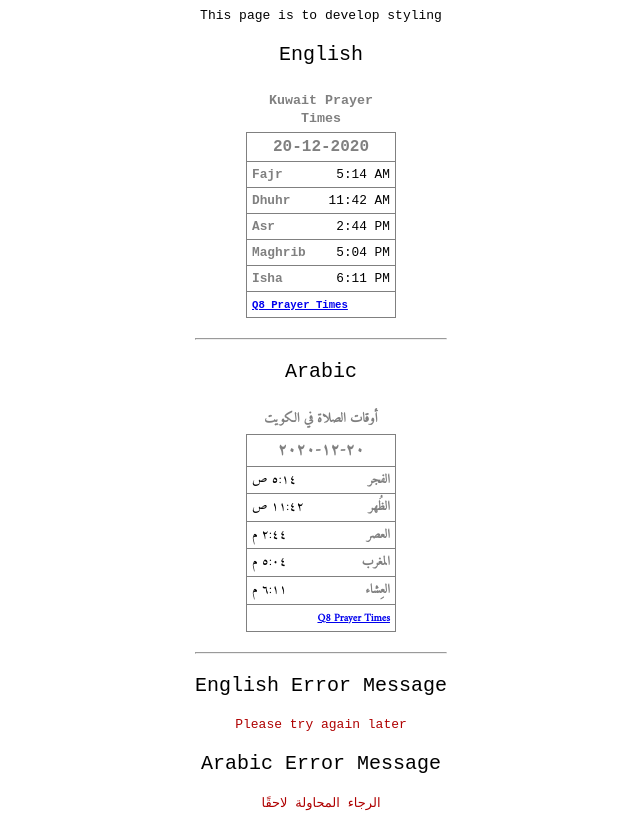
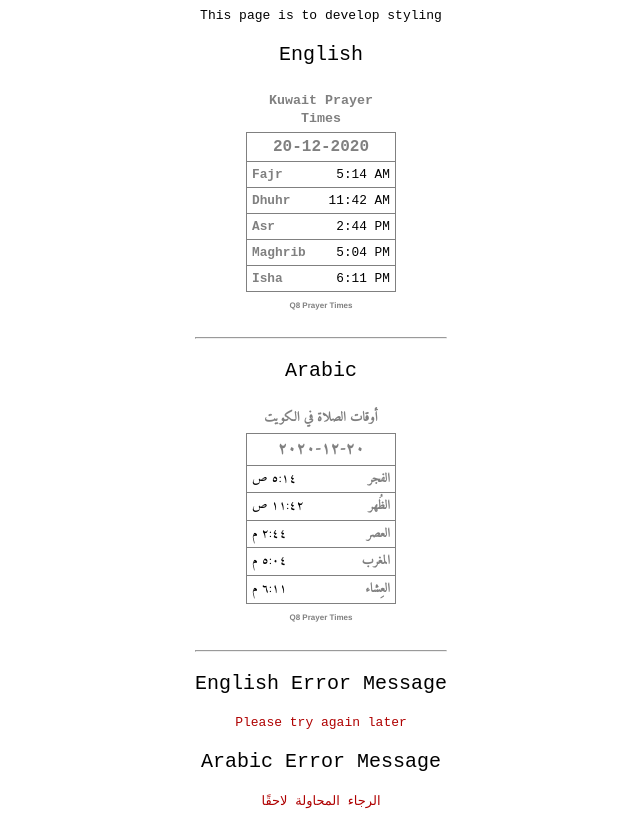
Before and after one commit to m2k95/q8-prayers, a website: page dev/styling.html in a window 1280 px wide. Shown: the whole page, without its empty margins (319-959 px from the left). Drawn offline with Linux system fonts and the light colour scheme.

Commit message:
sass dev compiled

```diff
--- a/scss/dev.css
+++ b/scss/dev.css
@@ -27,6 +27,15 @@
     #q8prayers table[dir='rtl'] {
       font-family: Amiri;
       line-height: 1.3; }
+    #q8prayers table tr:nth-last-child(1) {
+      border: none; }
+      #q8prayers table tr:nth-last-child(1) th {
+        text-align: center; }
+        #q8prayers table tr:nth-last-child(1) th small a {
+          font-family: 'Franklin Gothic Medium', 'Arial Narrow', Arial, sans-serif;
+          text-decoration: none;
+          color: gray;
+          font-size: .5rem; }
   #q8prayers table, #q8prayers th, #q8prayers td {
     border-collapse: collapse; }
   #q8prayers .q8prayers-error {
```
